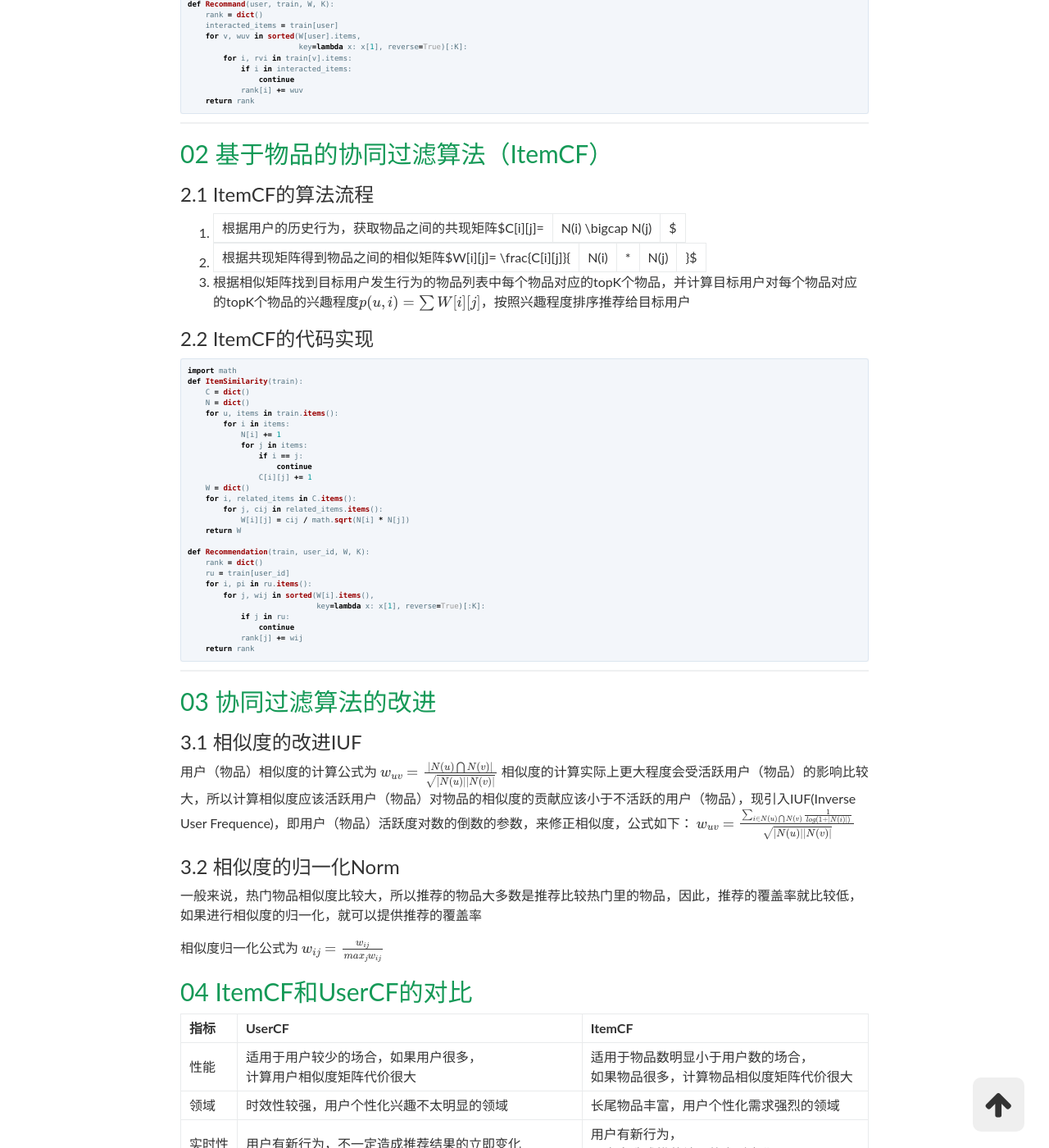
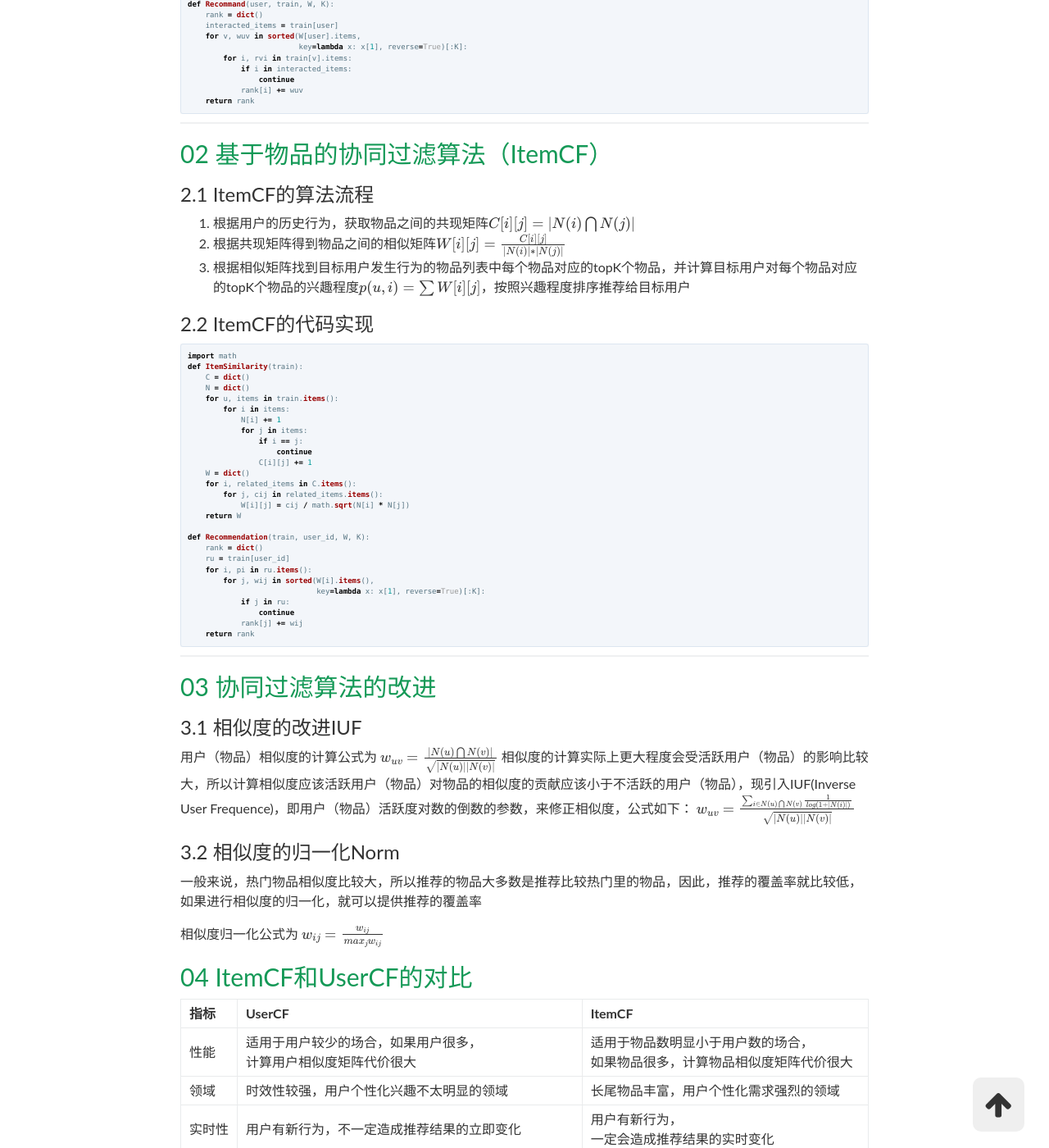
Before and after one commit to JinbaoWeb/jinbaoweb.github.io, a Jekyll site: the page built from recsys/cf.md, in a window 1280 px wide and 1400 px high, scrolled down 1002 px. Shown: the whole window at 82% size. Built offline with Jekyll 4.4.1, drawn with Linux system fonts in a browser that asks for light colours; nearby versions of some CDN libraries; our own code applies the rules of GitHub Pages for plain Markdown files; formulas are drawn with MathJax 3; comment, search, counter and statistics services are not loaded.

Commit message:
Update cf.md

```diff
--- a/recsys/cf.md
+++ b/recsys/cf.md
@@ -63,8 +63,8 @@ def Recommand(user, train, W, K):
 
 ### 2.1 ItemCF的算法流程
 
-1. 根据用户的历史行为，获取物品之间的共现矩阵$C[i][j]=|N(i) \bigcap N(j)|$
-2. 根据共现矩阵得到物品之间的相似矩阵$W[i][j]= \frac{C[i][j]}{|N(i)| * |N(j)|}$
+1. 根据用户的历史行为，获取物品之间的共现矩阵$C[i][j]= \vert N(i) \bigcap N(j) \vert$
+2. 根据共现矩阵得到物品之间的相似矩阵$W[i][j]= \frac{C[i][j]}{\vert N(i) \vert * \vert N(j) \vert}$
 3. 根据相似矩阵找到目标用户发生行为的物品列表中每个物品对应的topK个物品，并计算目标用户对每个物品对应的topK个物品的兴趣程度$p(u, i)= \sum W[i][j]$，按照兴趣程度排序推荐给目标用户
 
 ### 2.2 ItemCF的代码实现
@@ -107,11 +107,11 @@ def Recommendation(train, user_id, W, K):
 
 用户（物品）相似度的计算公式为
 $$
-w_{uv} = \frac{|N(u) \bigcap N(v)|}{\sqrt{|N(u)| |N(v)|}}
+w_{uv} = \frac{\vert N(u) \bigcap N(v) \vert}{\sqrt{\vert N(u) \vert \vert N(v) \vert}}
 $$
 相似度的计算实际上更大程度会受活跃用户（物品）的影响比较大，所以计算相似度应该活跃用户（物品）对物品的相似度的贡献应该小于不活跃的用户（物品），现引入IUF(Inverse User Frequence)，即用户（物品）活跃度对数的倒数的参数，来修正相似度，公式如下：
 $$
-w_{uv} = \frac{\sum_{i \in N(u) \bigcap N(v)} \frac{1}{log(1+|N(i)|)}}{\sqrt{|N(u)| |N(v)|}}
+w_{uv} = \frac{\sum_{i \in N(u) \bigcap N(v)} \frac{1}{log(1+ \vert N(i) \vert)}}{\sqrt{ \vert N(u) \vert \vert N(v) \vert}}
 $$
 
 ### 3.2 相似度的归一化Norm
```
